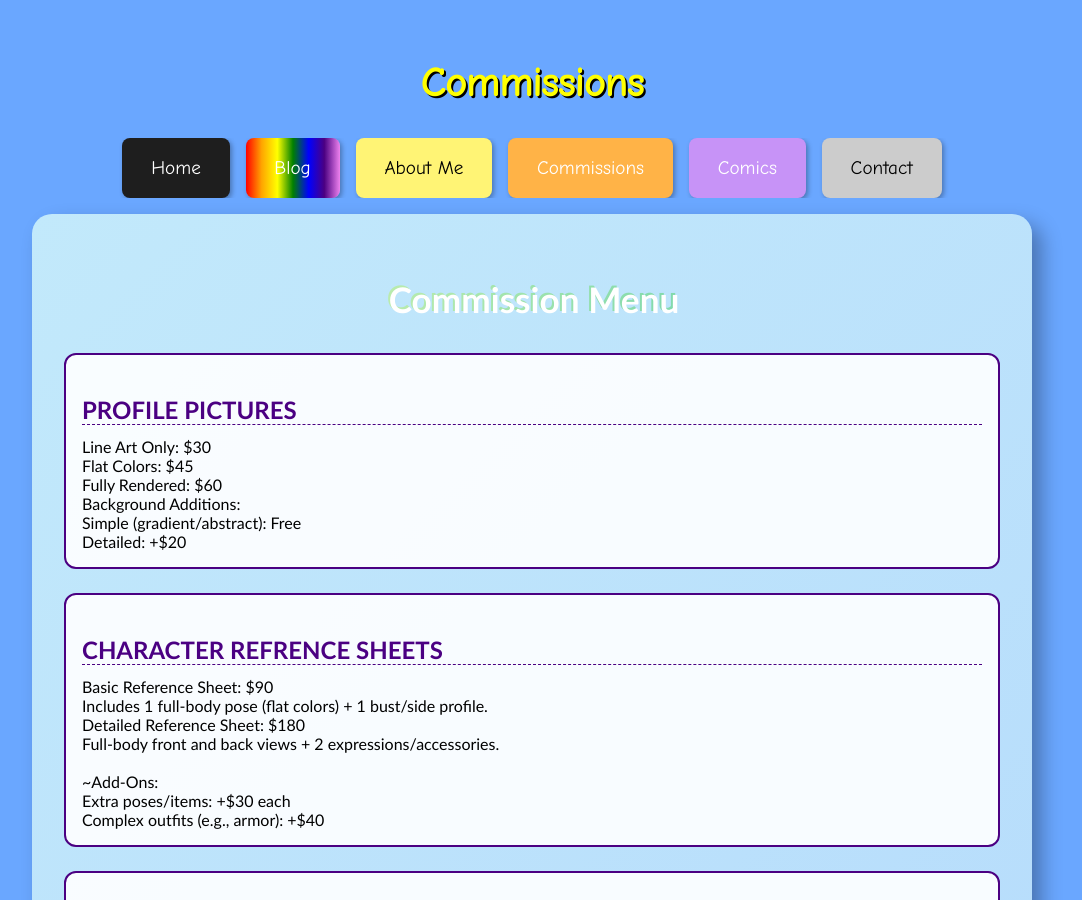
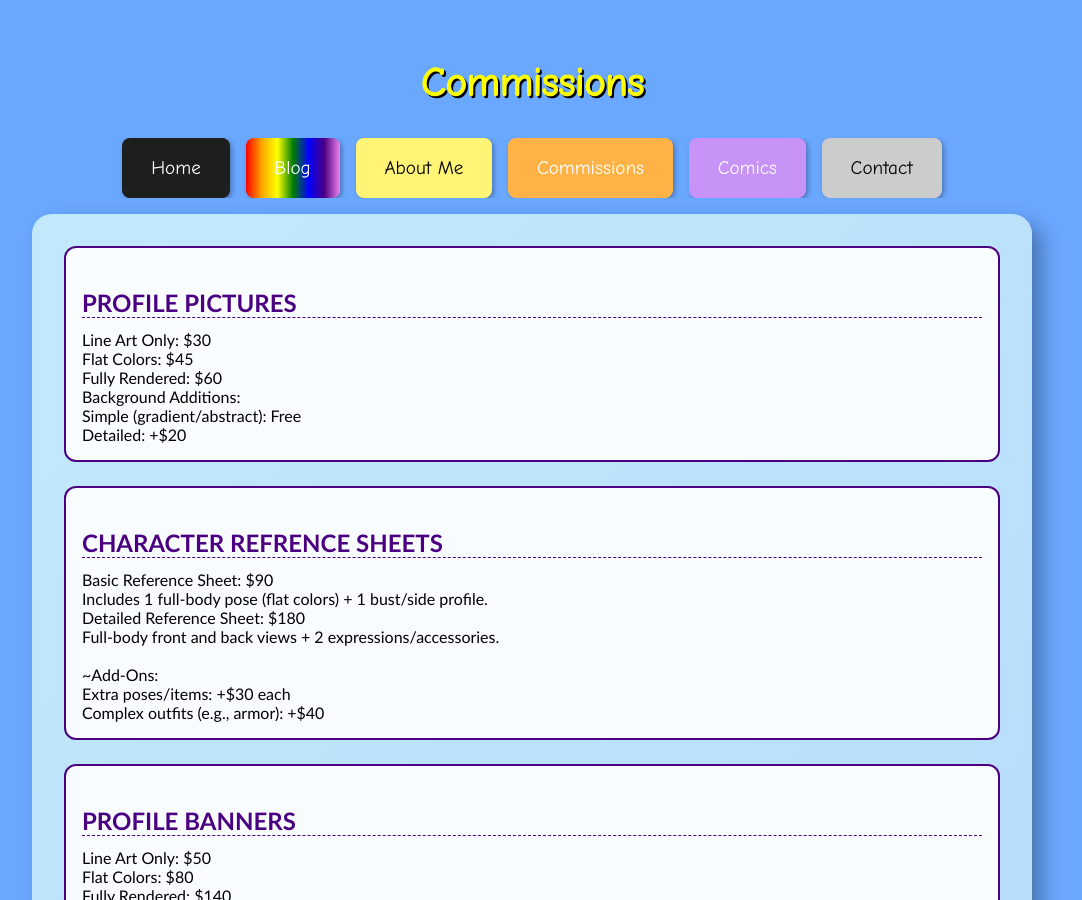
Before and after one commit to Chrissy-and-Chloe/ipodpuppywebsite, a Jekyll site: the page built from commissions.html, in a window 1280 px wide and 900 px high. Shown: the whole window, without its empty margins (108-1190 px from the left). Built offline with Jekyll 4.4.1, drawn with Linux system fonts in a browser that asks for light colours.

Commit message:
Update commissions.html

```diff
--- a/commissions.html
+++ b/commissions.html
@@ -71,7 +71,6 @@ title: Commissions
 </style>
 
 <div class="commission-wrapper">
-  <h2 class="commission-header">Commission Menu</h2>
 
   <div class="commission-section">
     <h3>PROFILE PICTURES</h3>
```
